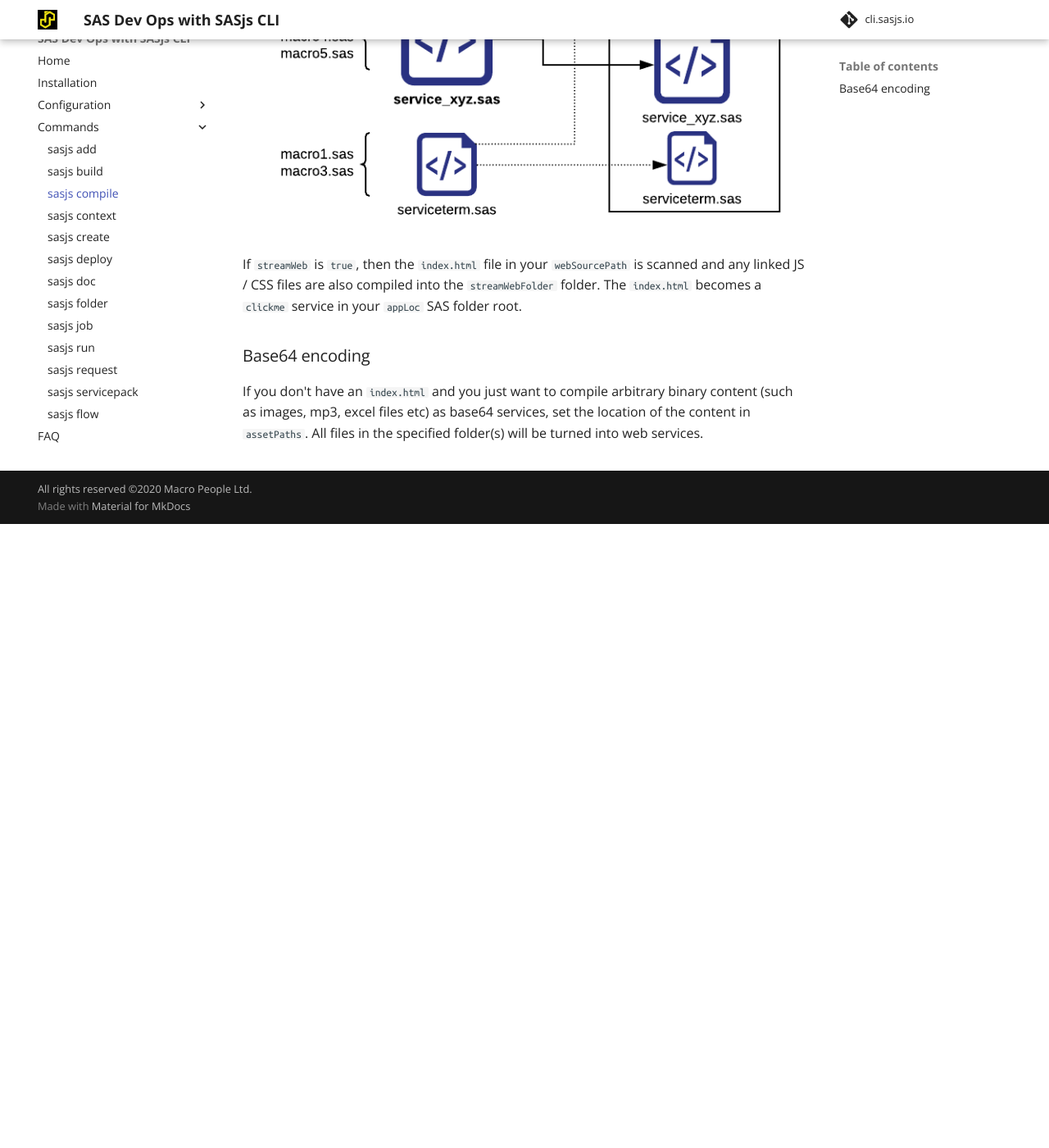
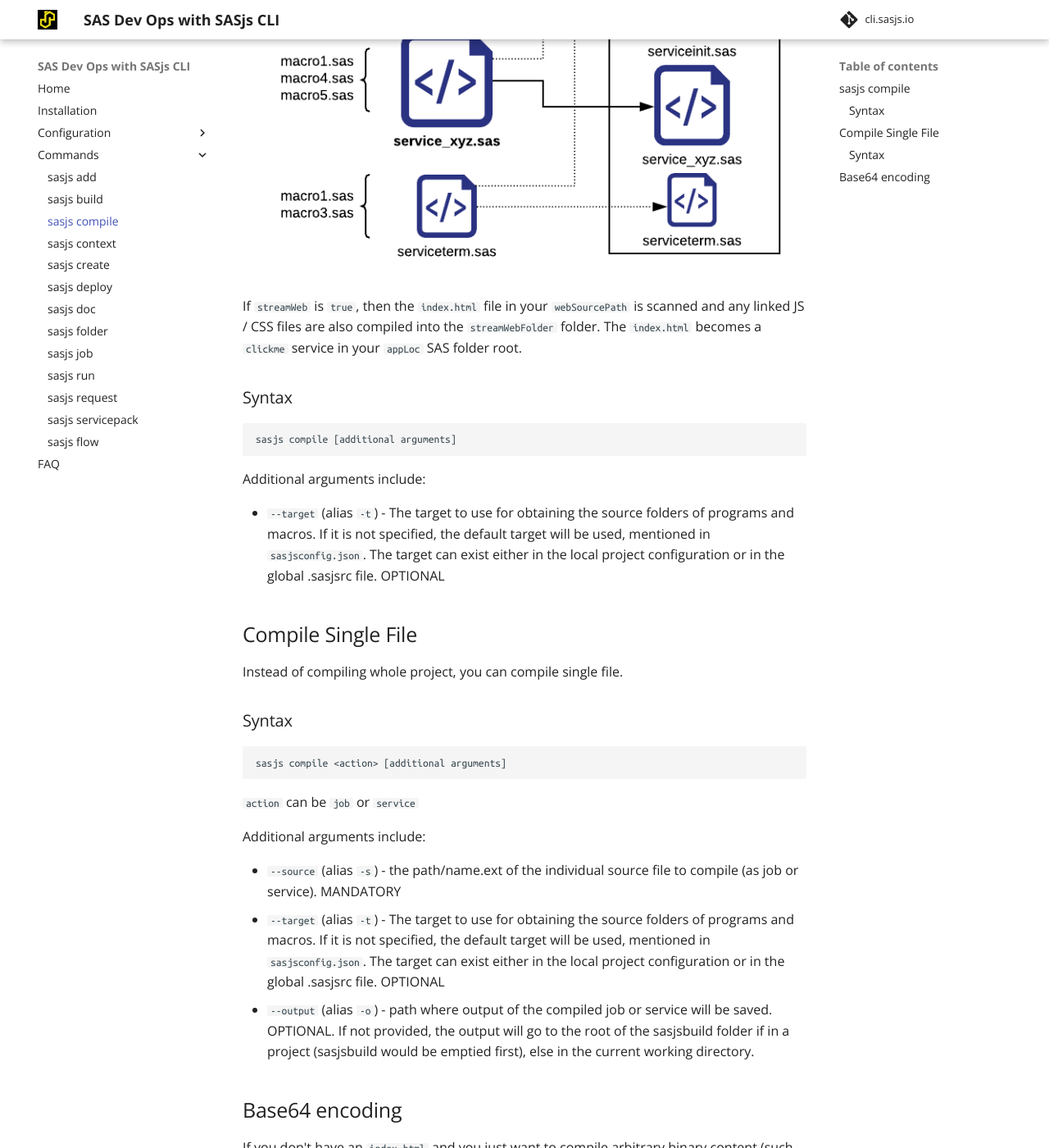
Before and after one commit to sasjs/cli.sasjs.io, an MkDocs documentation site: the page built from docs/compile.md, in a window 1280 px wide and 1400 px high, scrolled down 761 px. Shown: the whole window at 82% size. Built offline with MkDocs 1.6.1 and Material for MkDocs 9.7.7, drawn with Linux system fonts in a browser that asks for light colours.

Commit message:
fix: updated compile docs

````diff
--- a/docs/compile.md
+++ b/docs/compile.md
@@ -7,6 +7,8 @@
 sasjs compile
 ====================
 
+## sasjs compile
+
 From the root of the project, run:  `sasjs compile`.  This will take all of the macros in the `services` folder and create equivalents in the `sasbuild` folder.
 
 Each service will contain all of the dependent macros as listed under `SAS Macros` in the header, as well as the `serviceinit.sas` and `serviceterm.sas` files.
@@ -15,5 +17,33 @@
 
 If `streamWeb` is `true`, then the `index.html` file in your `webSourcePath` is scanned and any linked JS / CSS files are also compiled into the `streamWebFolder` folder.  The `index.html` becomes a `clickme` service in your `appLoc` SAS folder root.
 
-### Base64 encoding
+### Syntax
+
+```
+sasjs compile [additional arguments]
+```
+
+Additional arguments include:
+
+* `--target` (alias `-t`) - The target to use for obtaining the source folders of programs and macros. If it is not specified, the default target will be used, mentioned in `sasjsconfig.json`. The target can exist either in the local project configuration or in the global .sasjsrc file. OPTIONAL
+
+## Compile Single File
+
+Instead of compiling whole project, you can compile single file.
+
+### Syntax
+
+```
+sasjs compile <action> [additional arguments]
+```
+
+`action` can be `job` or `service`
+
+Additional arguments include:
+
+* `--source` (alias `-s`) - the path/name.ext of the individual source file to compile (as job or service). MANDATORY
+* `--target` (alias `-t`) - The target to use for obtaining the source folders of programs and macros. If it is not specified, the default target will be used, mentioned in `sasjsconfig.json`. The target can exist either in the local project configuration or in the global .sasjsrc file. OPTIONAL
+* `--output` (alias `-o`) - path where output of the compiled job or service will be saved. OPTIONAL. If not provided, the output will go to the root of the sasjsbuild folder if in a project (sasjsbuild would be emptied first), else in the current working directory.
+
+## Base64 encoding
 If you don't have an `index.html` and you just want to compile arbitrary binary content (such as images, mp3, excel files etc) as base64 services, set the location of the content in `assetPaths`.  All files in the specified folder(s) will be turned into web services.
````
